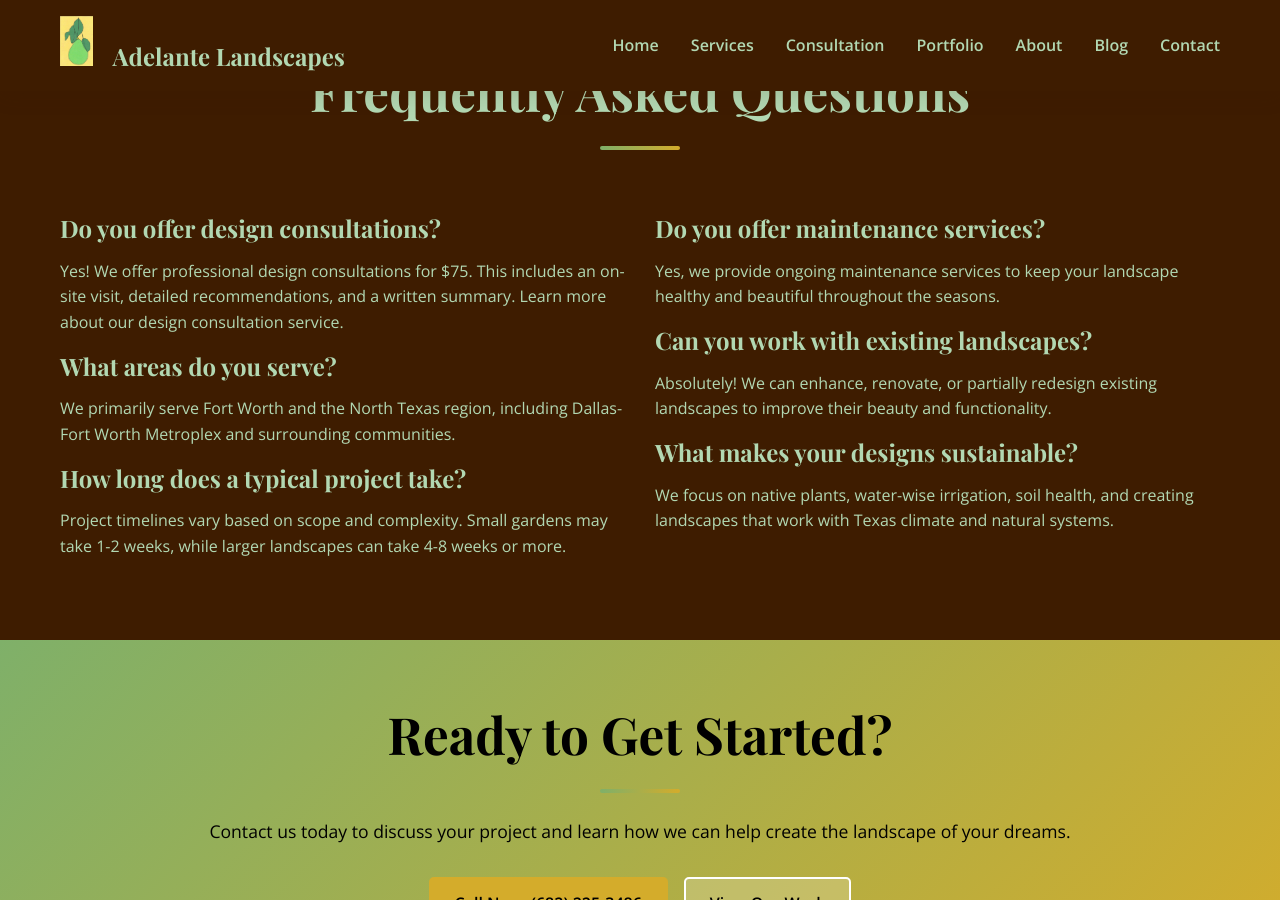
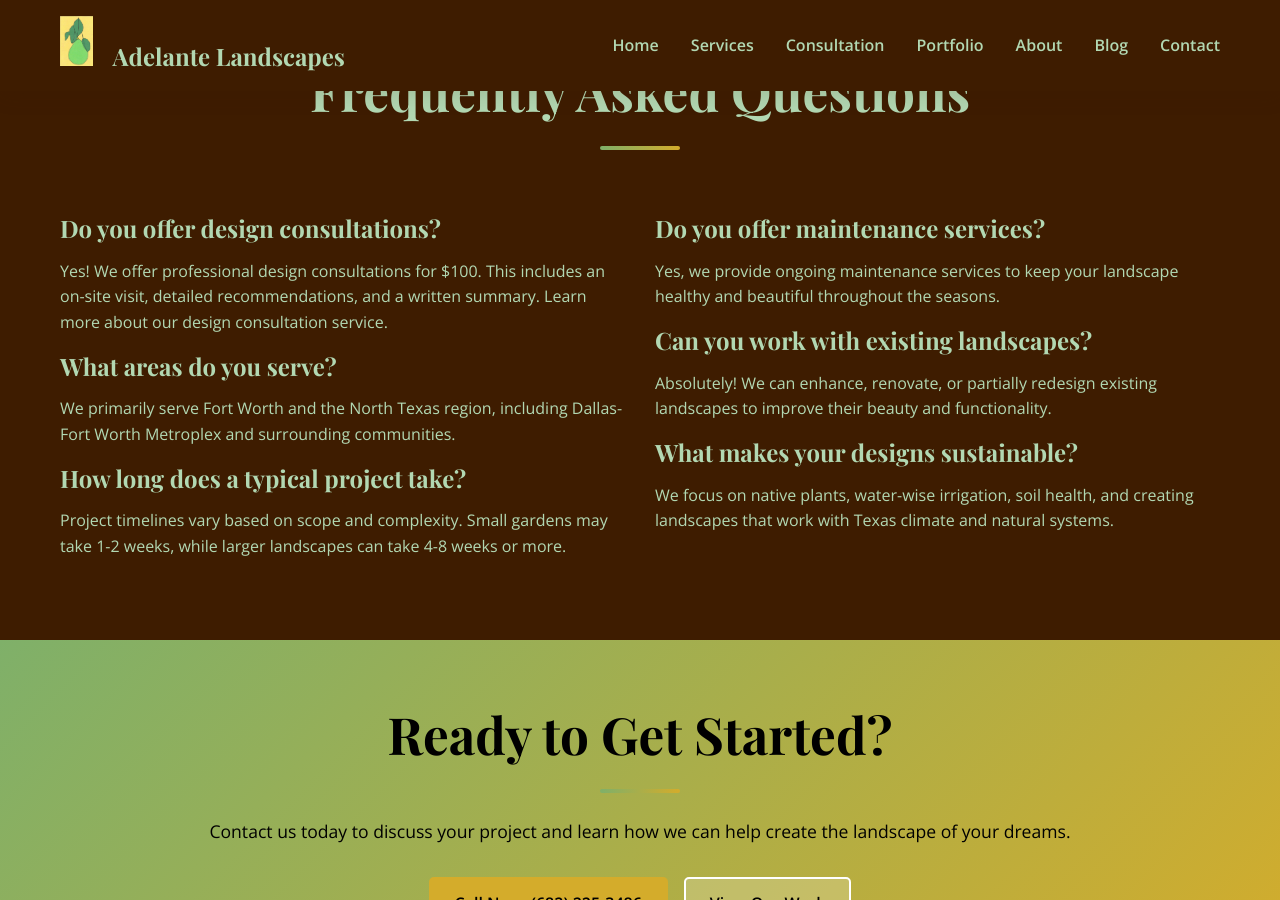
Before and after one commit to Benjination/AdelanteLandscapes, a Jekyll site: the page built from contact.html, in a window 1280 px wide and 900 px high, scrolled down 3650 px. Built offline with Jekyll 4.4.1, drawn with Linux system fonts in a browser that asks for light colours; some of the changed text lies outside the part shown.

Commit message:
Update all consultation pricing from  to
- Updated services.html CTA button pricing
- Updated contact.html checkbox and FAQ pricing
- All consultation pricing now consistently shows
- Ensures pricing consistency across entire website

```diff
--- a/contact.html
+++ b/contact.html
@@ -119,7 +119,7 @@
                   <input type="checkbox" name="project-type" value="maintenance"> Maintenance Services
                 </label>
                 <label class="checkbox-label">
-                  <input type="checkbox" name="project-type" value="consultation"> Professional Design Consultation ($75)
+                  <input type="checkbox" name="project-type" value="consultation"> Professional Design Consultation ($100)
                 </label>
               </div>
             </div>
@@ -235,7 +235,7 @@
       <div class="col-md-6">
         <div class="faq-item">
           <h4>Do you offer design consultations?</h4>
-          <p>Yes! We offer professional design consultations for $75. This includes an on-site visit, detailed recommendations, and a written summary. <a href="{{ site.baseurl }}/consultation/" style="color: var(--accent-color);">Learn more about our design consultation service</a>.</p>
+          <p>Yes! We offer professional design consultations for $100. This includes an on-site visit, detailed recommendations, and a written summary. <a href="{{ site.baseurl }}/consultation/" style="color: var(--accent-color);">Learn more about our design consultation service</a>.</p>
         </div>
 
         <div class="faq-item">
--- a/services.html
+++ b/services.html
@@ -217,7 +217,7 @@
       <h2>Ready to Transform Your Outdoor Space?</h2>
       <p>Let's discuss your landscape vision and create a plan that brings your dreams to life.</p>
       <div class="cta-buttons">
-        <a href="{{ site.baseurl }}/consultation/" class="btn btn-secondary">Professional Consultation ($75)</a>
+        <a href="{{ site.baseurl }}/consultation/" class="btn btn-secondary">Professional Consultation ($100)</a>
         <a href="{{ site.baseurl }}/contact/" class="btn" style="background: rgba(255,255,255,0.2); color: white; border: 2px solid white;">General Inquiries</a>
       </div>
     </div>
```
Also changed, not shown: local-about.html (added), local-blog.html (added), local-contact.html (added), local-index.html (added), local-portfolio.html (added), local-services.html (added), 1 other file.
